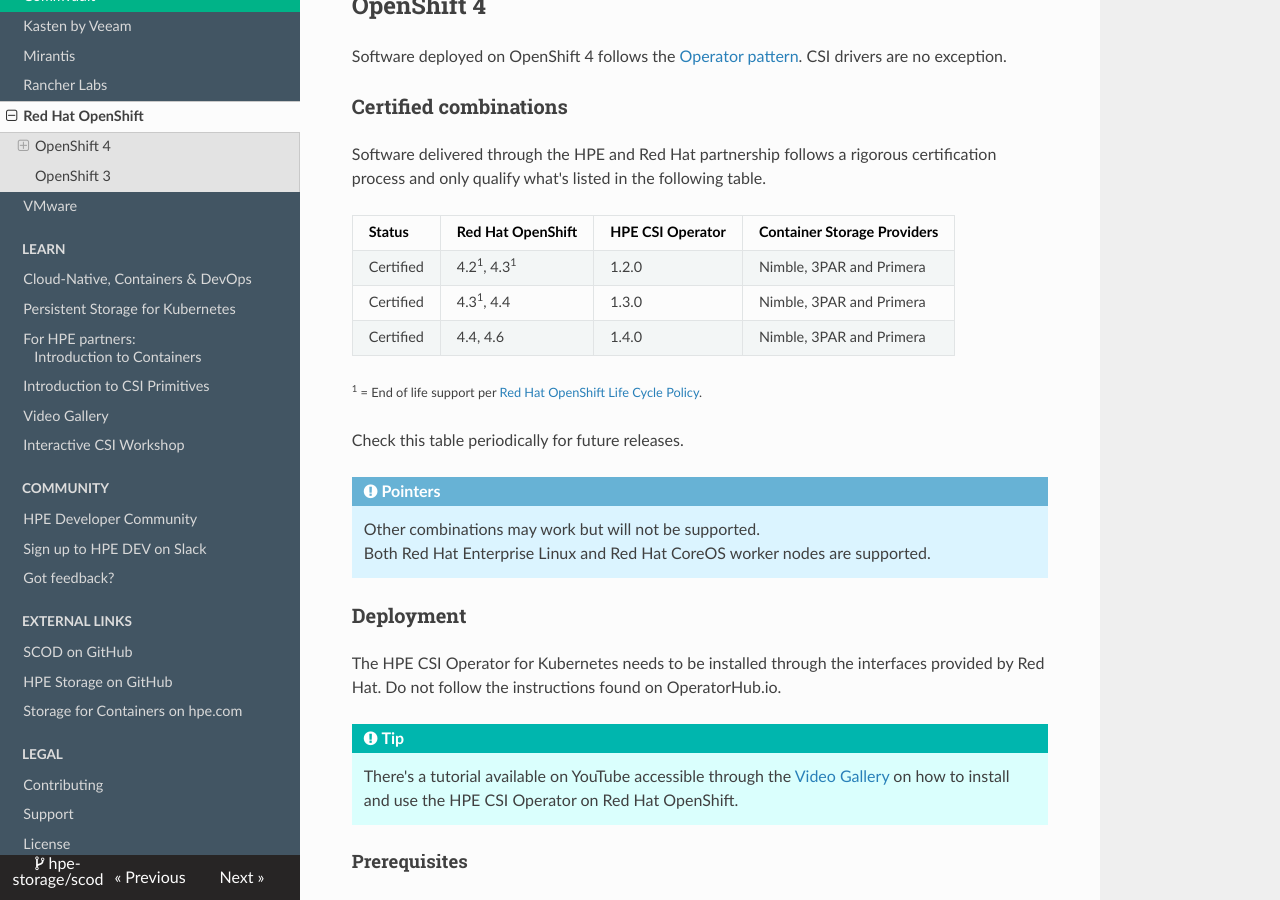
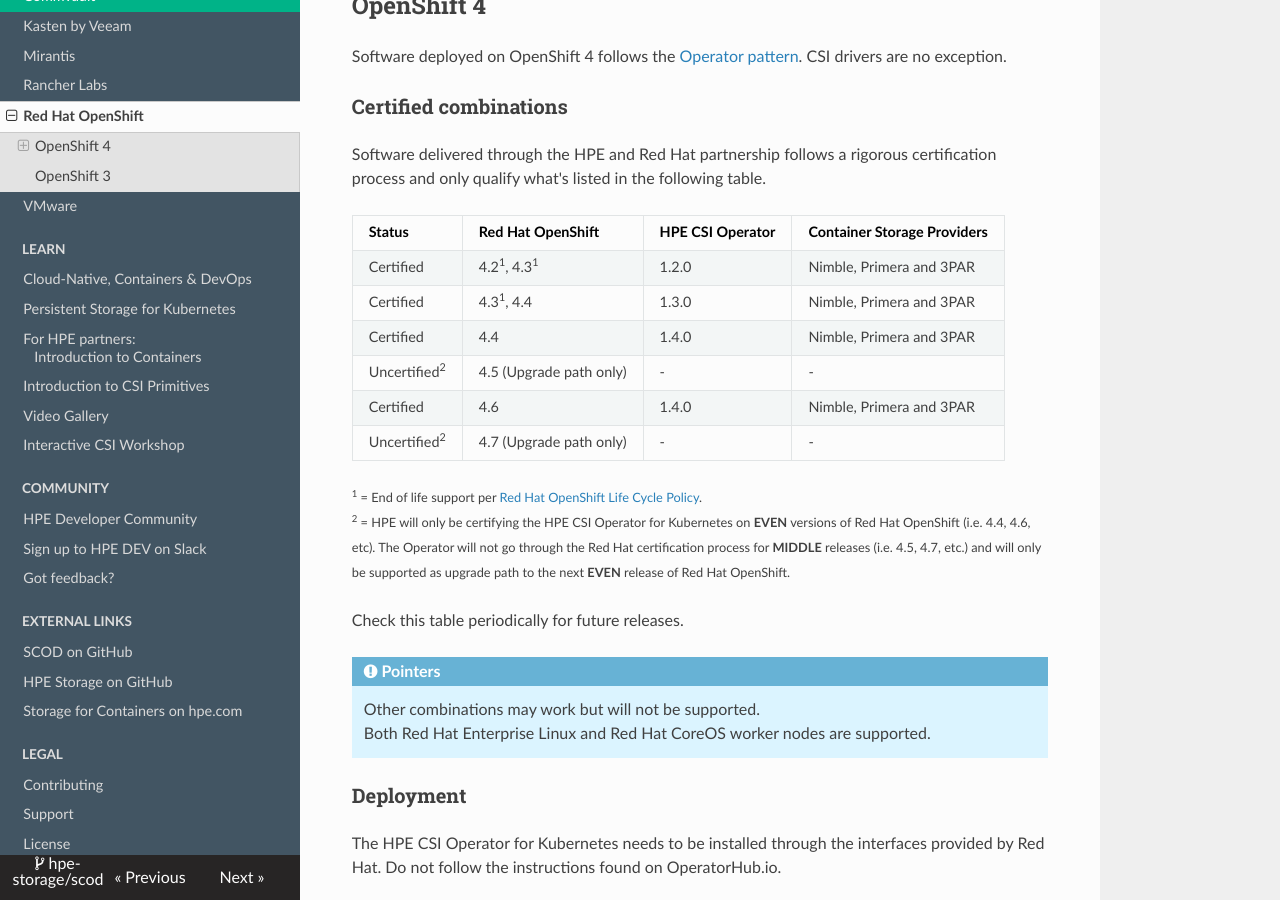
Before and after one commit to hpe-storage/scod, an MkDocs documentation site: the page built from docs/partners/redhat_openshift/index.md, in a window 1280 px wide and 900 px high, scrolled down 723 px. Built offline with MkDocs 1.6.1, drawn with Linux system fonts in a browser that asks for light colours; nearby versions of some CDN libraries.

Commit message:
openshift images updated to 4.6 and upgrade clarifications
Signed-off-by: Chris Snell <snell.chris@gmail.com>

```diff
--- a/docs/partners/redhat_openshift/index.md
+++ b/docs/partners/redhat_openshift/index.md
@@ -17,11 +17,15 @@
 
 | Status        | Red Hat OpenShift                | HPE CSI Operator | Container Storage Providers |
 | ------------- | -------------------------------- | ---------------- | --------------------------- |
-| Certified     | 4.2<sup>1</sup>, 4.3<sup>1</sup> | 1.2.0            | Nimble, 3PAR and Primera    |
-| Certified     | 4.3<sup>1</sup>, 4.4             | 1.3.0            | Nimble, 3PAR and Primera    |
-| Certified     | 4.4, 4.6                         | 1.4.0            | Nimble, 3PAR and Primera    |
+| Certified     | 4.2<sup>1</sup>, 4.3<sup>1</sup> | 1.2.0            | Nimble, Primera and 3PAR    |
+| Certified     | 4.3<sup>1</sup>, 4.4             | 1.3.0            | Nimble, Primera and 3PAR    |
+| Certified     | 4.4                              | 1.4.0            | Nimble, Primera and 3PAR    |
+| Uncertified<sup>2</sup> | 4.5 (Upgrade path only) | - | - |
+| Certified     | 4.6                              | 1.4.0            | Nimble, Primera and 3PAR   |
+| Uncertified<sup>2</sup> | 4.7 (Upgrade path only) | - | - |
 
-<small><sup>1</sup> = End of life support per [Red Hat OpenShift Life Cycle Policy](https://access.redhat.com/support/policy/updates/openshift).</small>
+<small><sup>1</sup> = End of life support per [Red Hat OpenShift Life Cycle Policy](https://access.redhat.com/support/policy/updates/openshift).</small><br />
+<small><sup>2</sup> = HPE will only be certifying the HPE CSI Operator for Kubernetes on **EVEN** versions of Red Hat OpenShift (i.e. 4.4, 4.6, etc). The Operator will not go through the Red Hat certification process for **MIDDLE** releases (i.e. 4.5, 4.7, etc.) and will only be supported as upgrade path to the next **EVEN** release of Red Hat OpenShift.</small>
 
 Check this table periodically for future releases.
 
```
Also changed, not shown: docs/partners/redhat_openshift/img/outdated/webcon-1.png (added), docs/partners/redhat_openshift/img/outdated/webcon-2.png (added), docs/partners/redhat_openshift/img/outdated/webcon-3.png (added), docs/partners/redhat_openshift/img/outdated/webcon-4.png (added), docs/partners/redhat_openshift/img/outdated/webcon-5.png (added), docs/partners/redhat_openshift/img/outdated/webcon-7.png (added), docs/partners/redhat_openshift/img/webcon-1.png, docs/partners/redhat_openshift/img/webcon-2.png, docs/partners/redhat_openshift/img/webcon-3.png, docs/partners/redhat_openshift/img/webcon-4.png, docs/partners/redhat_openshift/img/webcon-5.png, docs/partners/redhat_openshift/img/webcon-7.png.
